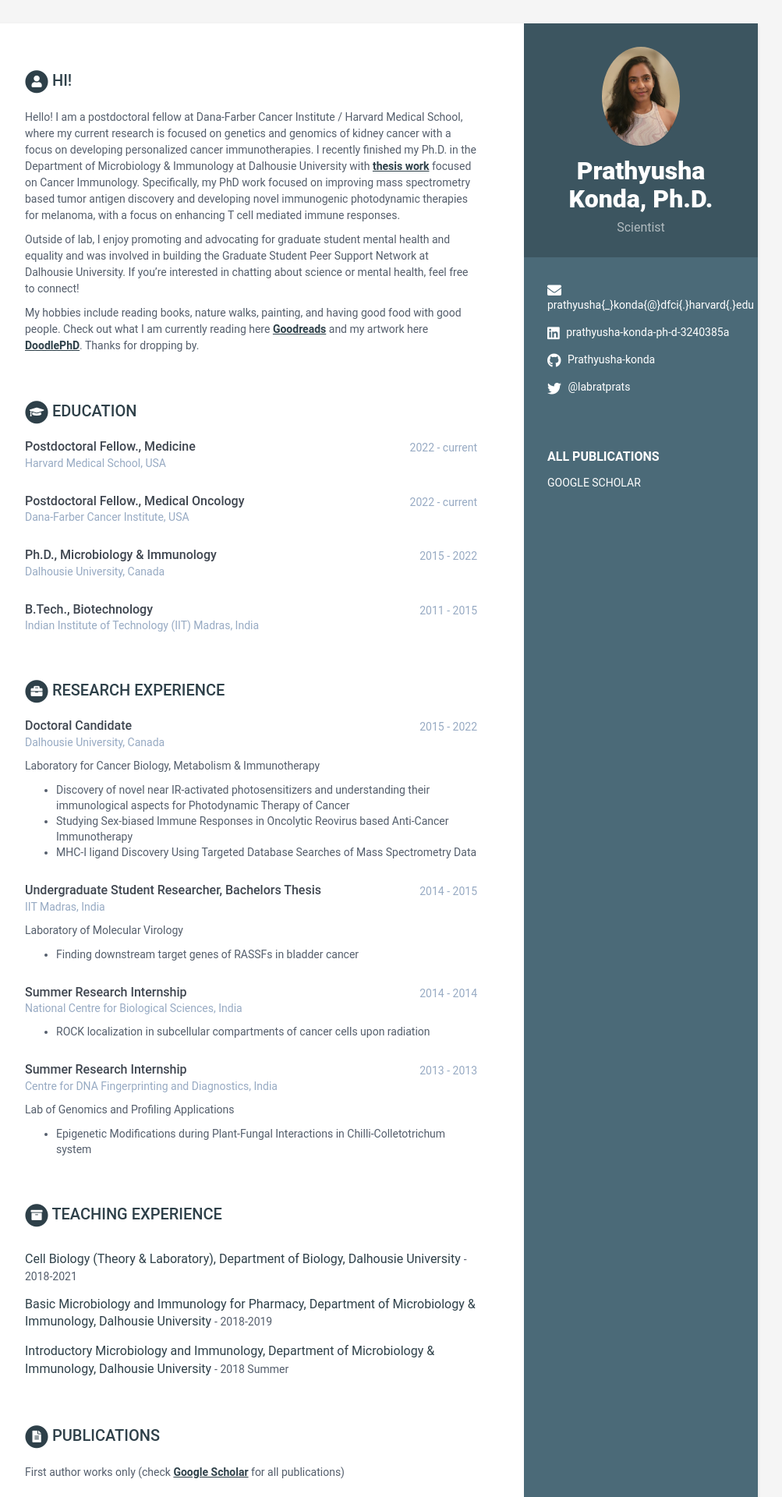
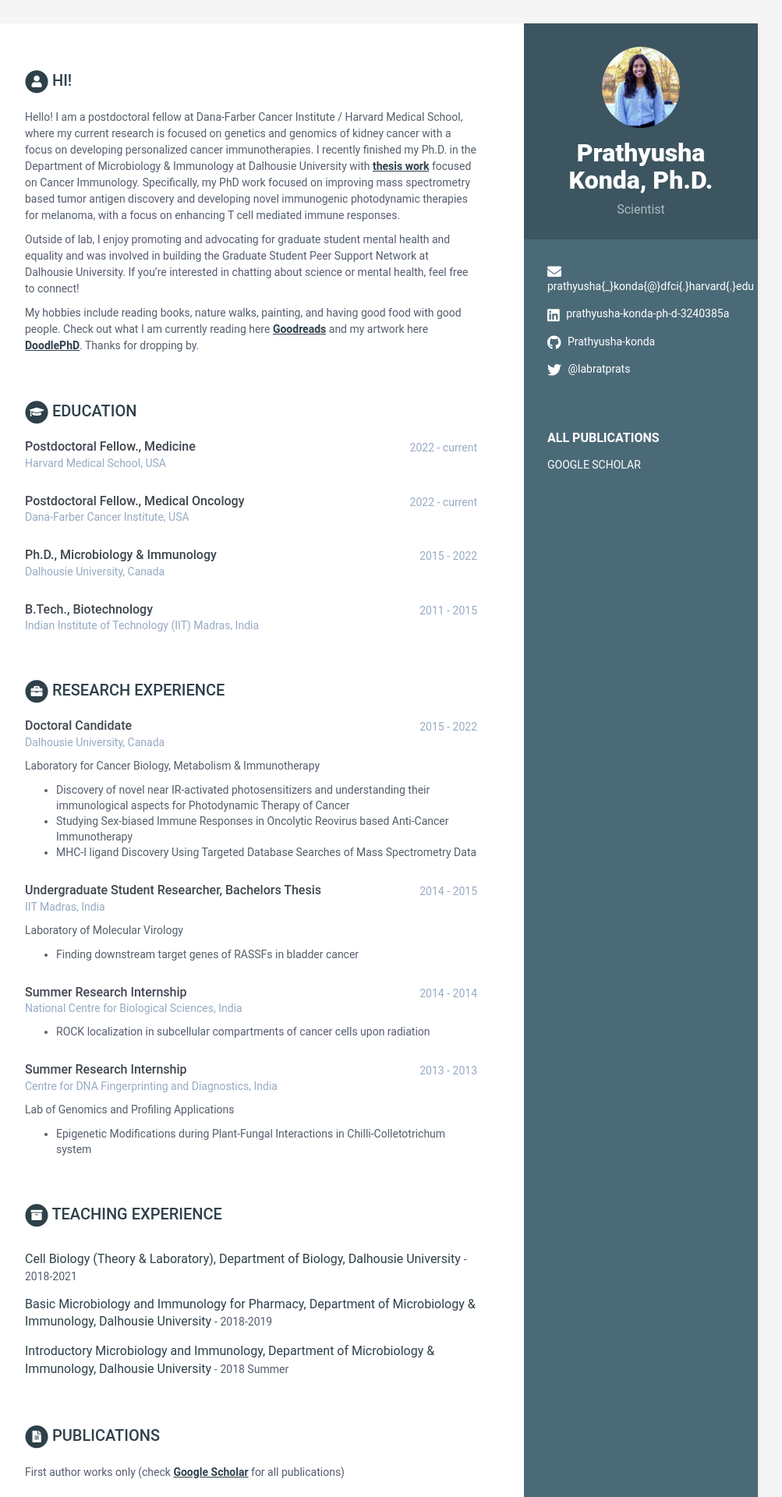
Before and after one commit to Prathyusha-konda/Website, a Jekyll site: the page built from index.html, in a window 1280 px wide. Shown: the top 1920 px of the page at 78% size, without its empty margins (168-1171 px from the left). Built offline with Jekyll 4.4.1, drawn with Linux system fonts in a browser that asks for light colours.

Commit message:
Update data.yml

```diff
--- a/_data/data.yml
+++ b/_data/data.yml
@@ -9,7 +9,7 @@ sidebar:
     # Profile information
     name: Prathyusha Konda, Ph.D.
     tagline: Scientist
-    avatar: profilepic3.jpg  #place a 100x100 picture inside /assets/images/ folder and provide the name of the file below
+    avatar: ProfilePic_2023_2.jpg  #place a 100x100 picture inside /assets/images/ folder and provide the name of the file below
 
     # Sidebar links
     email: prathyusha{_}konda{@}dfci{.}harvard{.}edu
```
